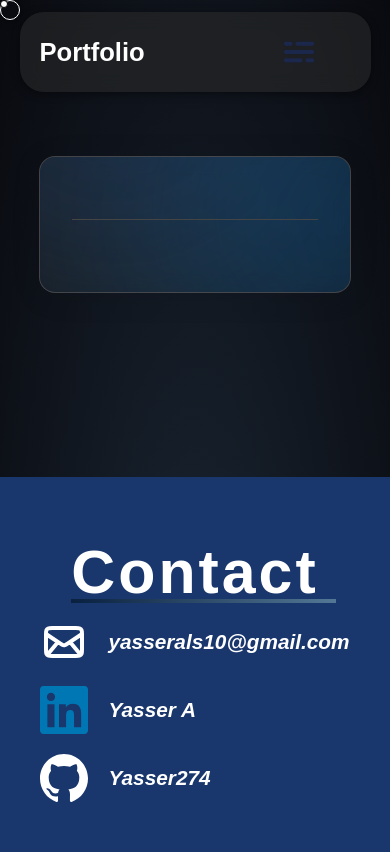
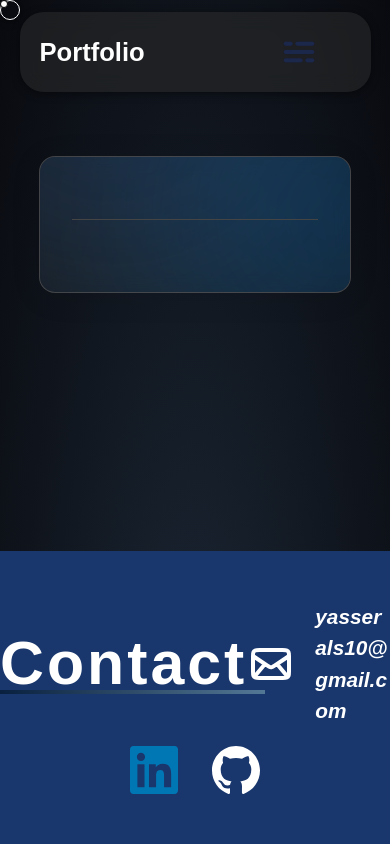
Before and after one commit to Yasser274/My-Portfolio, a React (Vite) app in the folder react-portfolio/: page /blogs/1 in a window 390 px wide. Built offline with nearby package versions, Linux system fonts and the light colour scheme; no server answers; a web font is replaced by a local one.

Commit message:
feat: Refactor Contact component layout and enhance styling for better responsiveness
Fixed myName element not showing up on chrome

```diff
--- a/react-portfolio/src/components/Contact/Contact.tsx
+++ b/react-portfolio/src/components/Contact/Contact.tsx
@@ -5,6 +5,7 @@ const Contact = () => {
    return (
       <section id="contact" className={styles.sectionContact}>
          <div className={styles.contactBigCon}>
+            <div className={styles.upperContact}>
                <div className={styles.contactLeftCon}>
                   <h2 className={styles.contactTitle}>Contact</h2>
                </div>
@@ -17,24 +18,25 @@ const Contact = () => {
                      />
                      <address className={styles.contactInfo}>yasserals10@gmail.com</address>
                   </div>
+               </div>
+            </div>
+            <div className={styles.bottomContact}>
                <div className={styles.contactRightBox}>
+                  <a href="https://www.linkedin.com/in/yasser-alsuwaid-b65a8723b/" className={styles.accountLinks}>
                      <img
                         src={getImageUrl("contact/linkedin-ICO.svg")}
                         alt="Linkedin Icon"
                         className={styles.contactIcons}
                      />
-                  <a href="https://www.linkedin.com/in/yasser-alsuwaid-b65a8723b/">
-                     <address className={styles.contactInfo}>Yasser A</address>
                   </a>
                </div>
                <div className={styles.contactRightBox}>
+                  <a href="https://github.com/Yasser274" className={styles.accountLinks}>
                      <img
                         src={getImageUrl("contact/github-ICO.svg")}
                         alt="Github Icon"
                         className={`${styles.contactIcons} ${styles.white}`}
                      />
-                  <a href="https://github.com/Yasser274">
-                     <address className={styles.contactInfo}>Yasser274</address>
                   </a>
                </div>
             </div>
--- a/react-portfolio/src/components/Experience/Experience.module.css
+++ b/react-portfolio/src/components/Experience/Experience.module.css
@@ -257,8 +257,20 @@
    background-color: var(--color-secondary);
    display: flex;
    align-items: center;
+   padding: 50px 0;
+   flex-direction: column;
+}
+.upperContact {
+   display: flex;
+   flex-direction: row;
    justify-content: space-evenly;
-   padding: 50px 0;
+   width: 100%;
+   align-items: center;
+}
+.bottomContact {
+   display: flex;
+   gap: 2.1rem;
+   margin-top: 20px;
 }
 .contactTitle {
    color: var(--color-text);
@@ -309,6 +321,12 @@
    font-weight: 800;
    word-break: break-word;
    pointer-events: none;
+}
+.accountLinks {
+   transition: all 0.2s ease-in-out;
+}
+.accountLinks:hover {
+   scale: 1.1;
 }
 /* More Info Fullscreen modal */
 .fullScreenCon {
--- a/react-portfolio/src/components/Hero/Hero.module.css
+++ b/react-portfolio/src/components/Hero/Hero.module.css
@@ -61,10 +61,6 @@
    font-size: 3.2rem;
    font-weight: 900;
    margin-bottom: 33px;
-   /* background: linear-gradient(90deg, rgba(255, 255, 255, 1) 40%, rgba(255, 255, 255, 0) 120%);
-   -webkit-background-clip: text; /* Add prefixed version
-   background-clip: text;
-   -webkit-text-fill-color: transparent; */
    color: #cdd3dc;
    font-family: var(--font-primary);
 }
@@ -72,17 +68,29 @@
    font-size: 3.2rem;
    font-weight: 900;
    font-family: var(--font-primary);
-   transform-origin: center;
-   -webkit-animation: focus-in-expandDesk 1.4s cubic-bezier(0.25, 0.46, 0.45, 0.94) both;
-   animation: focus-in-expandDesk 1.4s cubic-bezier(0.25, 0.46, 0.45, 0.94) both;
-   text-align: center;
-   margin-left: 4px;
+   margin-left: 10px;
    display: inline-block;
-   vertical-align: baseline; /* better alignment */
+
+   /* Set the background to an animated gradient */
+   background: linear-gradient(90deg, #a1c4fd 0%, #c2e9fb 50%, #a1c4fd 100%);
+   background-size: 200% auto; /*  gradient wider than the text to animate it */
+
+   /* Clip the background to the text shape so it doesn't go outside */
+   -webkit-background-clip: text;
+   background-clip: text;
+
+   /* Make the text fill color transparent so the background shows through */
+   -webkit-text-fill-color: transparent;
+
+   text-shadow: 2px 2px 10px rgba(0, 0, 0, 0.2);
+
+   /* Chain the animations */
+   /* Animation 1: 'focus-in-expandDesk' runs for 1.4s and then stops (because of 'forwards') */
+   /* Animation 2: 'animate-border-flow' starts after a 1.5s delay and runs forever */
    animation: focus-in-expandDesk 1.4s cubic-bezier(0.25, 0.46, 0.45, 0.94) forwards,
-      /* Run this once */ animate-border-flow 4s ease-in-out 1.5s infinite; /* Start this after a delay */
+      animate-border-flow 4s ease-in-out 1.5s infinite;
 }
-/* Desktop Animation for myName */
+/* Animation for myName */
 @-webkit-keyframes focus-in-expandDesk {
    0% {
       letter-spacing: -0.5em;
@@ -94,7 +102,7 @@
       opacity: 0;
    }
    100% {
-      letter-spacing: normal; /* Or specific value like 0 or initial */
+      letter-spacing: normal; /* return it to normal */
       /* Return to normal position */
       -webkit-transform: translateX(0);
       transform: translateX(0);
@@ -300,7 +308,7 @@
    .intro {
       text-align: center;
    }
-      .desc{
+   .desc {
       width: 100%;
    }
 }
--- a/react-portfolio/src/components/Hero/Hero.tsx
+++ b/react-portfolio/src/components/Hero/Hero.tsx
@@ -6,7 +6,7 @@ const Hero = () => {
       <section className={styles.sectionM}>
          <div className={styles.cont}>
             <div className={styles.nameCon}>
-               <h1 className={`${styles.intro} ${styles.animatedTextBorder}`}>
+               <h1 className={`${styles.intro}`}>
                   Hi, I'm<span className={`${styles.myName}`}>Yasser</span>
                </h1>
             </div>
```
Lines whose indentation alone changed are shown as unchanged.
